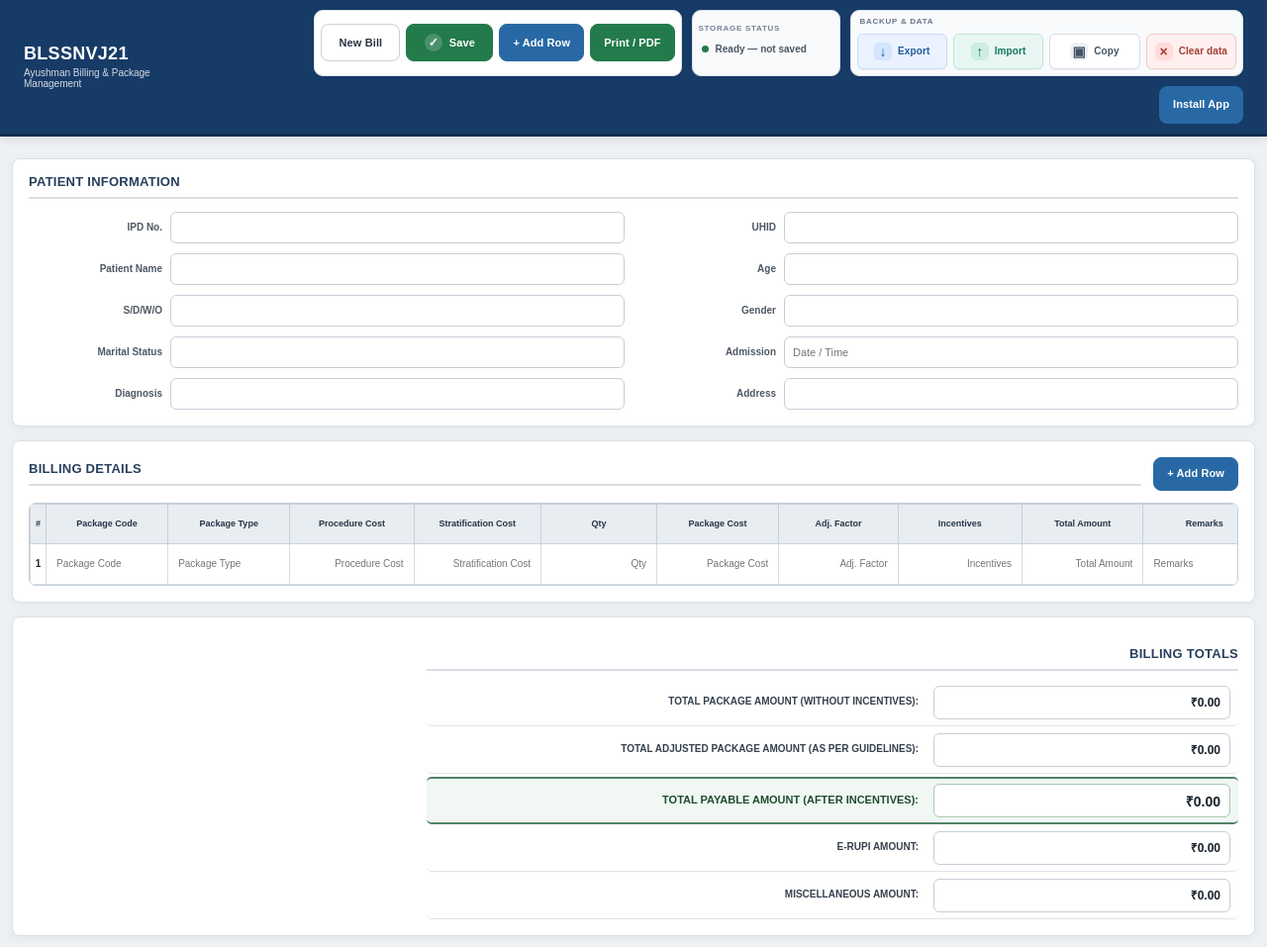
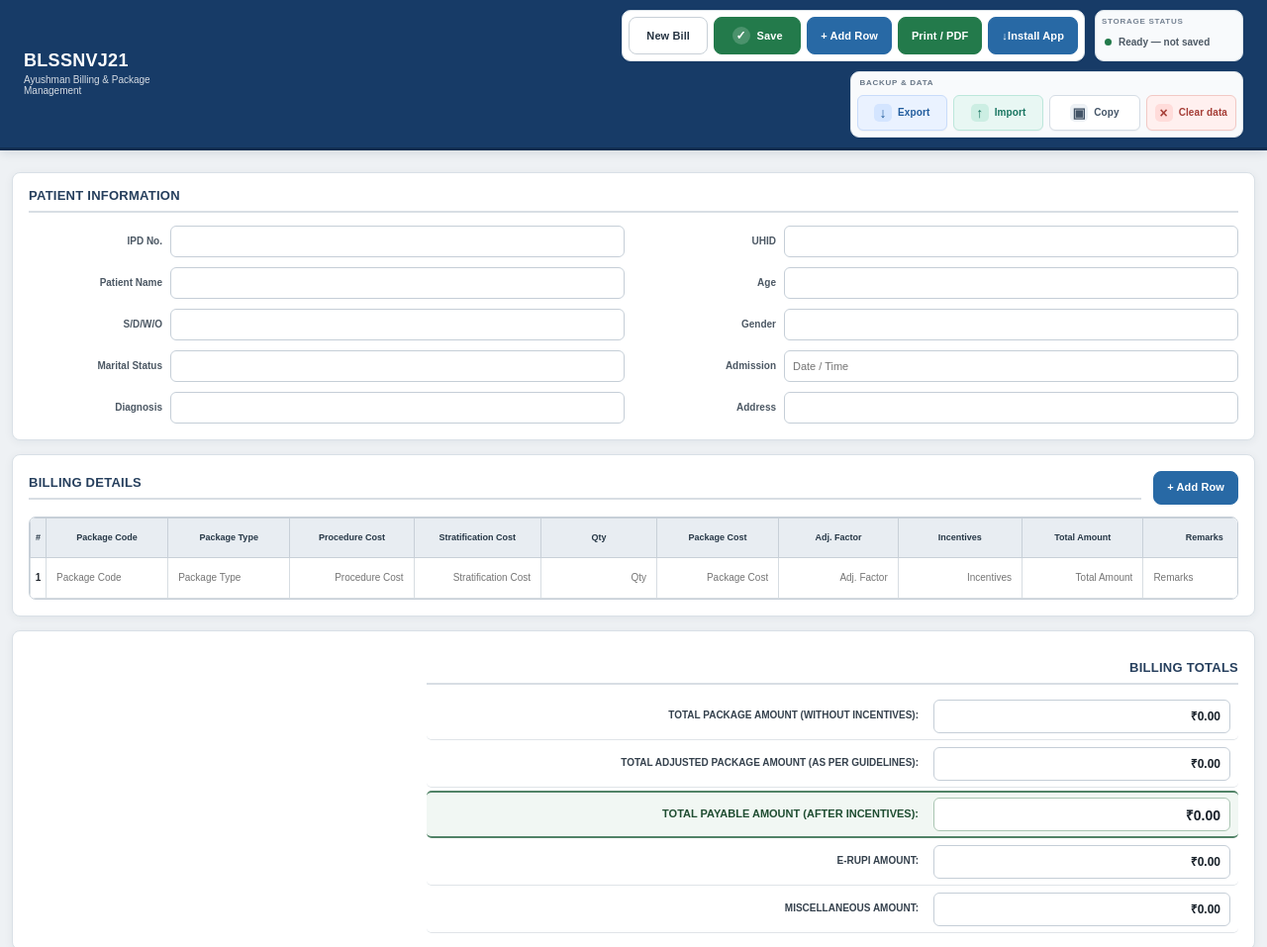
Before and after one commit to shreebalaji767/AYUSHMAN-BILLING, a plain HTML site: page index.html in a window 1280 px wide. Shown: the top 957 px of the page at 99% size. Drawn offline with Linux system fonts and the light colour scheme.

Commit message:
Move PWA install action into unified bill toolbar

```diff
--- a/index.html
+++ b/index.html
@@ -119,7 +119,7 @@
 
     <link
         rel="stylesheet"
-        href="./static/css/style.css?v=2026.11.15.6"
+        href="./static/css/style.css?v=2026.11.15.7"
     >
 
 
@@ -182,6 +182,11 @@
                 </button>
                 <button type="button" class="btn btn-primary" id="addRowBtn">+ Add Row</button>
                 <button type="button" class="btn btn-success" id="printBtn">Print / PDF</button>
+                <button type="button" class="btn btn-primary install-app-btn" id="installPwaBtn" hidden
+                    title="Install this app on your device">
+                    <span class="install-app-icon" aria-hidden="true">↓</span>
+                    <span>Install App</span>
+                </button>
             </div>
 
             <div class="status-group">
@@ -215,16 +220,6 @@
                 </button>
             </div>
             <input type="file" id="importBillFile" accept=".json,application/json" hidden>
-            <button
-                type="button"
-                class="btn btn-primary"
-                id="installPwaBtn"
-                hidden
-            >
-                Install App
-            </button>
-
-
         </div>
 
 
```
